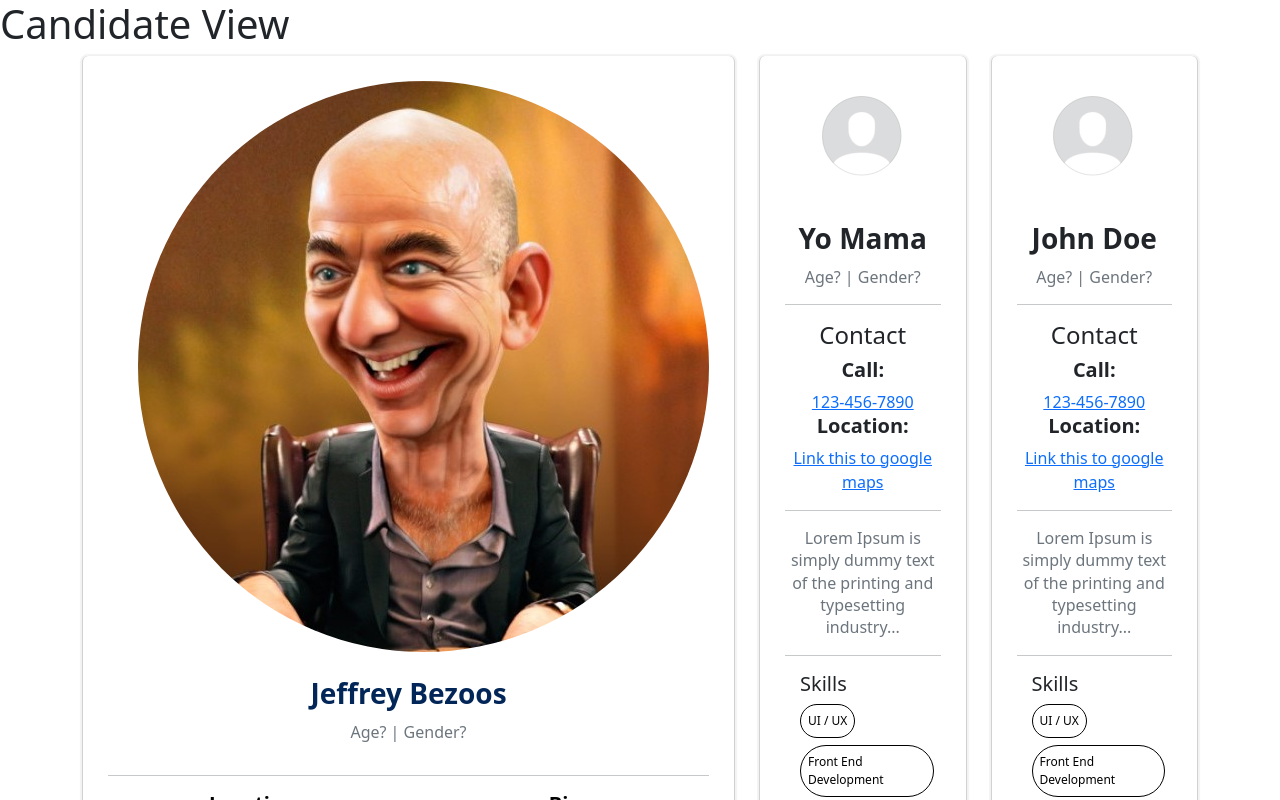
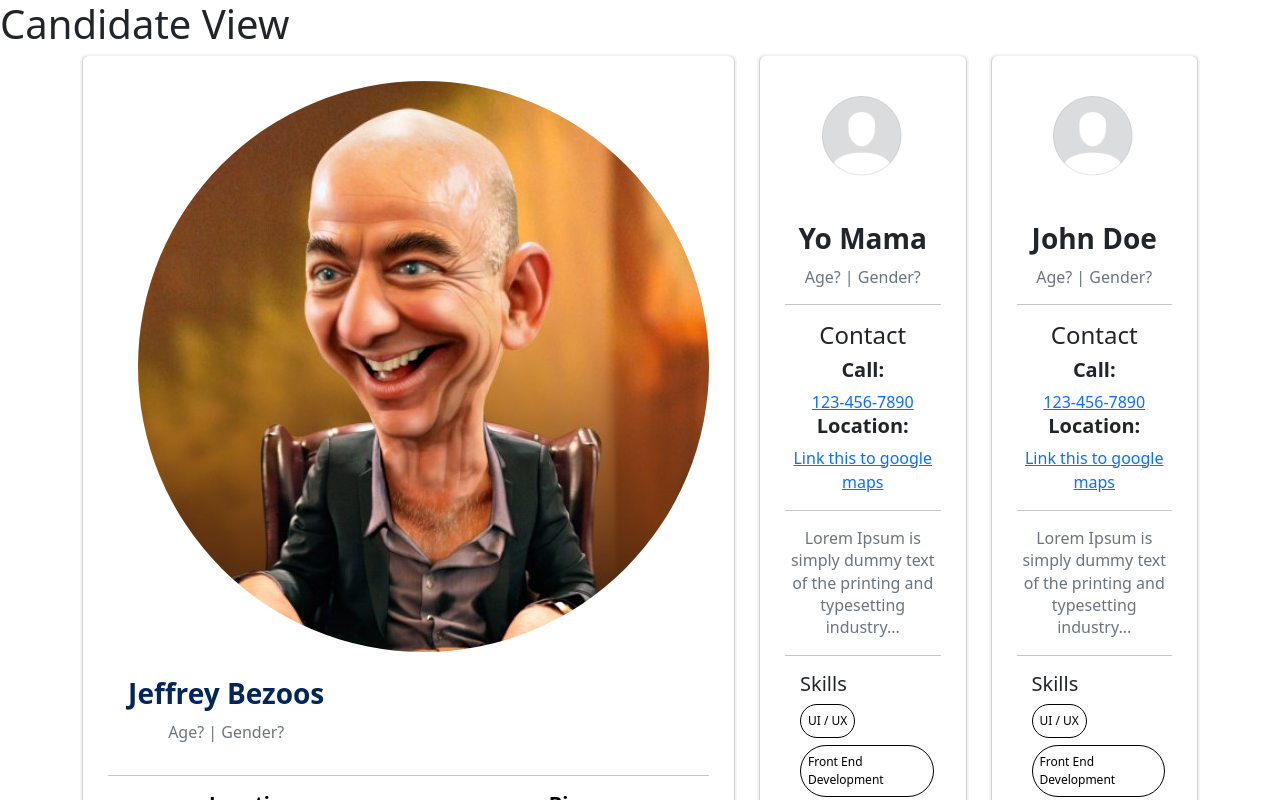
Before and after one commit to chris-menz/phe-frontend, a React (Create React App) app: page /candidateView in a window 1280 px wide. Shown: the top 800 px of the page. Built offline with nearby package versions, Linux system fonts and the light colour scheme.

Commit message:
Update candidate_frames.jsx

```diff
--- a/src/components/candidate_frames.jsx
+++ b/src/components/candidate_frames.jsx
@@ -17,10 +17,10 @@
 
 	                <div class="card-block">
 	                	<Row>
-	                    <Col class="user-image" style={{marginLeft: '30px'}}>
+	                    <Col md="7" class="user-image" style={{marginLeft: '30px'}}>
 	                        <img src={jeff_winner} class="img-radius" alt="User-Profile-Image"/>
 	                    </Col>
-	                    <Col>
+	                    <Col md="5">
 	                    	<h3 class="f-w-600 m-t-25 m-b-10 h5_black" style={{color: '#022658'}}>Jeffrey Bezoos</h3>
 	                    	<p class="text-muted">Age? | Gender?</p>
 	                    </Col>
```
